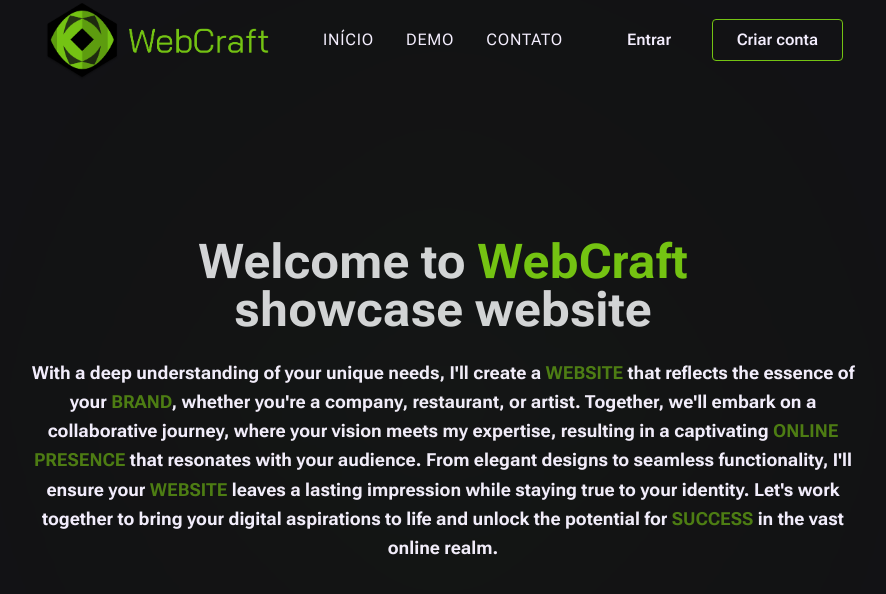
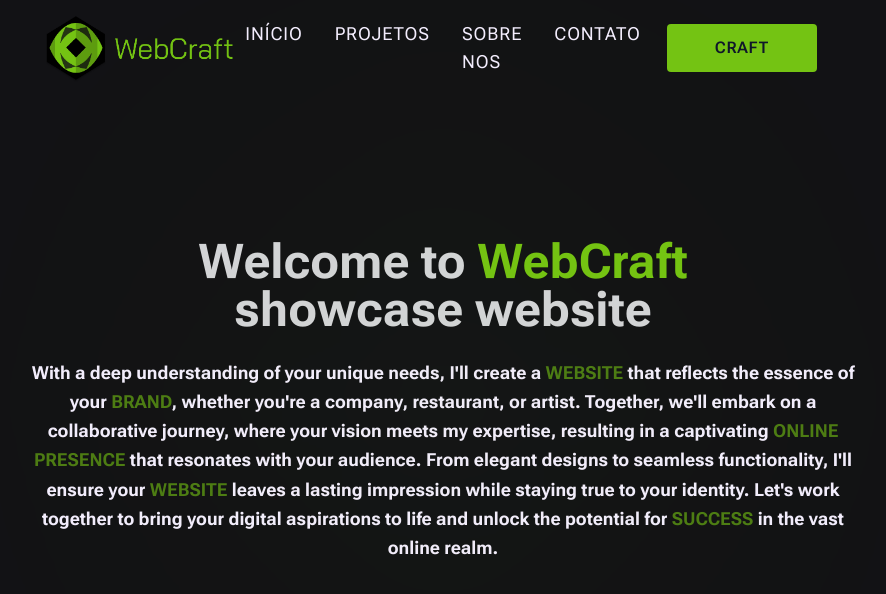
Before and after one commit to juicerq/Notes, a Next.js app in the folder web/: page / in a window 1280 px wide. Shown: the top 594 px of the page, without its empty margins (197-1083 px from the left). Built offline with nearby package versions, Linux system fonts and the light colour scheme; no server answers; a web font is replaced by a local one.

Commit message:
removed unused packages

```diff
--- a/web/package.json
+++ b/web/package.json
@@ -9,14 +9,12 @@
     "lint": "next lint"
   },
   "dependencies": {
-    "@clerk/nextjs": "^4.19.0",
     "@radix-ui/react-select": "^1.2.2",
     "@types/node": "20.2.1",
     "@types/react": "18.2.6",
     "@types/react-dom": "18.2.4",
     "autoprefixer": "10.4.14",
     "axios": "^1.4.0",
-    "class-variance-authority": "^0.6.0",
     "clsx": "^1.2.1",
     "eslint": "8.40.0",
     "eslint-config-next": "13.4.2",
@@ -29,8 +27,7 @@
     "tailwind-merge": "^1.12.0",
     "tailwindcss": "3.3.2",
     "tailwindcss-animate": "^1.0.5",
-    "typescript": "5.0.4",
-    "zod": "^3.21.4"
+    "typescript": "5.0.4"
   },
   "devDependencies": {
     "@rocketseat/eslint-config": "^1.2.0",
--- a/web/src/app/globals.css
+++ b/web/src/app/globals.css
@@ -26,7 +26,7 @@
   }
 
   .button-hover {
-    @apply rounded hover:bg-mainPalette-primaryButton hover:text-mainPalette-bg transition-colors;
+    @apply rounded hover:bg-mainPalette-accent transition-colors;
   }
 
   .sidebar-icon {
--- a/web/src/app/layout.tsx
+++ b/web/src/app/layout.tsx
@@ -4,7 +4,6 @@
   Roboto_Flex as Roboto,
   Bai_Jamjuree as BaiJamjuree,
 } from 'next/font/google'
-import { ClerkProvider } from '@clerk/nextjs'
 import Header from '@/components/Header'
 
 const roboto = Roboto({ subsets: ['latin'], variable: '--font-roboto' })
@@ -24,7 +23,6 @@
 
 export default function RootLayout({ children }: { children: ReactNode }) {
   return (
-    <ClerkProvider>
       <html lang="en">
         <body
           className={`${roboto.variable} ${baiJamjuree.variable} bg-mainPalette-bg font-sans h-screen relative`}
@@ -35,6 +33,5 @@
           <div className="flex h-full">{children}</div>
         </body>
       </html>
-    </ClerkProvider>
   )
 }
--- a/web/src/app/organization-profile/[[...organization-profile]]/page.tsx
+++ /dev/null
@@ -1,15 +0,0 @@
-import { OrganizationProfile } from '@clerk/nextjs'
-
-export default function OrganizationProfilePage() {
-  return (
-    <OrganizationProfile
-      routing="path"
-      path="/organization-profile"
-      appearance={{
-        variables: {
-          colorInputText: '#4D7C14',
-        },
-      }}
-    />
-  )
-}
--- a/web/src/app/sign-in/[[...sign-in]]/page.tsx
+++ /dev/null
@@ -1,9 +0,0 @@
-import { SignIn } from '@clerk/nextjs'
-
-export default function Page() {
-  return (
-    <div className="z-20">
-      <SignIn redirectUrl="/" signUpUrl="/sign-up" afterSignInUrl="/" />
-    </div>
-  )
-}
--- a/web/src/app/sign-up/[[...sign-up]]/page.tsx
+++ /dev/null
@@ -1,10 +0,0 @@
-import { SignUp } from '@clerk/nextjs'
-
-export default function Page() {
-  return (
-    <SignUp
-      afterSignUpUrl="http://localhost:3000/"
-      signInUrl="http://localhost:3000/sign-in"
-    />
-  )
-}
--- a/web/src/components/Header.tsx
+++ b/web/src/components/Header.tsx
@@ -1,12 +1,11 @@
 'use client'
-import { UserButton, useUser } from '@clerk/nextjs'
+
 import Image from 'next/image'
 import Link from 'next/link'
 import logo from '../assets/WebCraftLogo.png'
 import { usePathname } from 'next/navigation'
 
 export default function Header() {
-  const { user } = useUser()
 
   const pathName = usePathname()
 
@@ -15,49 +14,35 @@
       {pathName === '/test' ? (
         ''
       ) : (
-        <nav className="z-20 bg-cover flex w-full h-20 justify-between fixed items-center px-60 bg-transparent">
+        <nav className="z-20 bg-cover flex w-full h-24 justify-between fixed items-center px-60 bg-transparent">
           <div className="flex items-center w-60 justify-center text-white">
             <Link href={'/'}>
               <Image src={logo} alt="logo" width={240} height={80} />
             </Link>
           </div>
 
-          <ul className="flex gap-8 text-mainPalette-text uppercase">
+          <ul className="flex gap-8 text-mainPalette-text text-lg uppercase">
             <Link href="/">
               <li className="navbar-li">Início</li>
             </Link>
-            <Link href="/test">
-              <li className="navbar-li">Demo</li>
+
+            <Link href="/contact">
+              <li className="navbar-li">Projetos</li>
             </Link>
+
+            <Link href="/contact">
+              <li className="navbar-li">Sobre nos</li>
+            </Link>
+
             <Link href="/contact">
               <li className="navbar-li">Contato</li>
             </Link>
           </ul>
 
           <div className="flex w-60 justify-center items-center">
-            {user ? (
-              <div className="text-sm text-mainPalette-text flex justify-center items-center gap-3 hover:text-zinc-300 transition-colors">
-                <p className="px-1 text-center uppercase font-semibold tracking-wider text-mainPalette-text border-b border-mainPalette-primaryButton">
-                  {user?.fullName}
-                </p>
-                <UserButton afterSignOutUrl="/" signInUrl="/sign-in" />
-              </div>
-            ) : (
-              <div className="text-base text-mainPalette-text flex w-full justify-between items-center">
-                <a
-                  href="/sign-in"
-                  className="my-2 mx-6 font-semibold inline-block hover:text-mainPalette-primaryButton transition-colors"
-                >
-                  Entrar
-                </a>
-                <a
-                  href="/sign-up"
-                  className="border font-semibold border-mainPalette-primaryButton py-2 rounded px-6 button-hover"
-                >
-                  Criar conta
-                </a>
-              </div>
-            )}
+            <Link href="/test">
+              <button className="bg-mainPalette-primaryButton font-semibold py-3 rounded px-12 uppercase tracking-wider button-hover">Craft</button>
+            </Link>
           </div>
         </nav>
       )}
--- a/web/src/components/SitePreview/LandingPage.tsx
+++ b/web/src/components/SitePreview/LandingPage.tsx
@@ -1,5 +1,5 @@
 import { AlarmClock, BarChart4, Building2, Ship } from 'lucide-react'
-import art from '../../assets/Art.svg'
+import art from '../../assets/art.svg'
 import Image from 'next/image'
 import { LandingPageHeader } from './LandingPageHeader'
 
```
Also changed, not shown: 1 other file (tests, documents, lock files or other folders).
